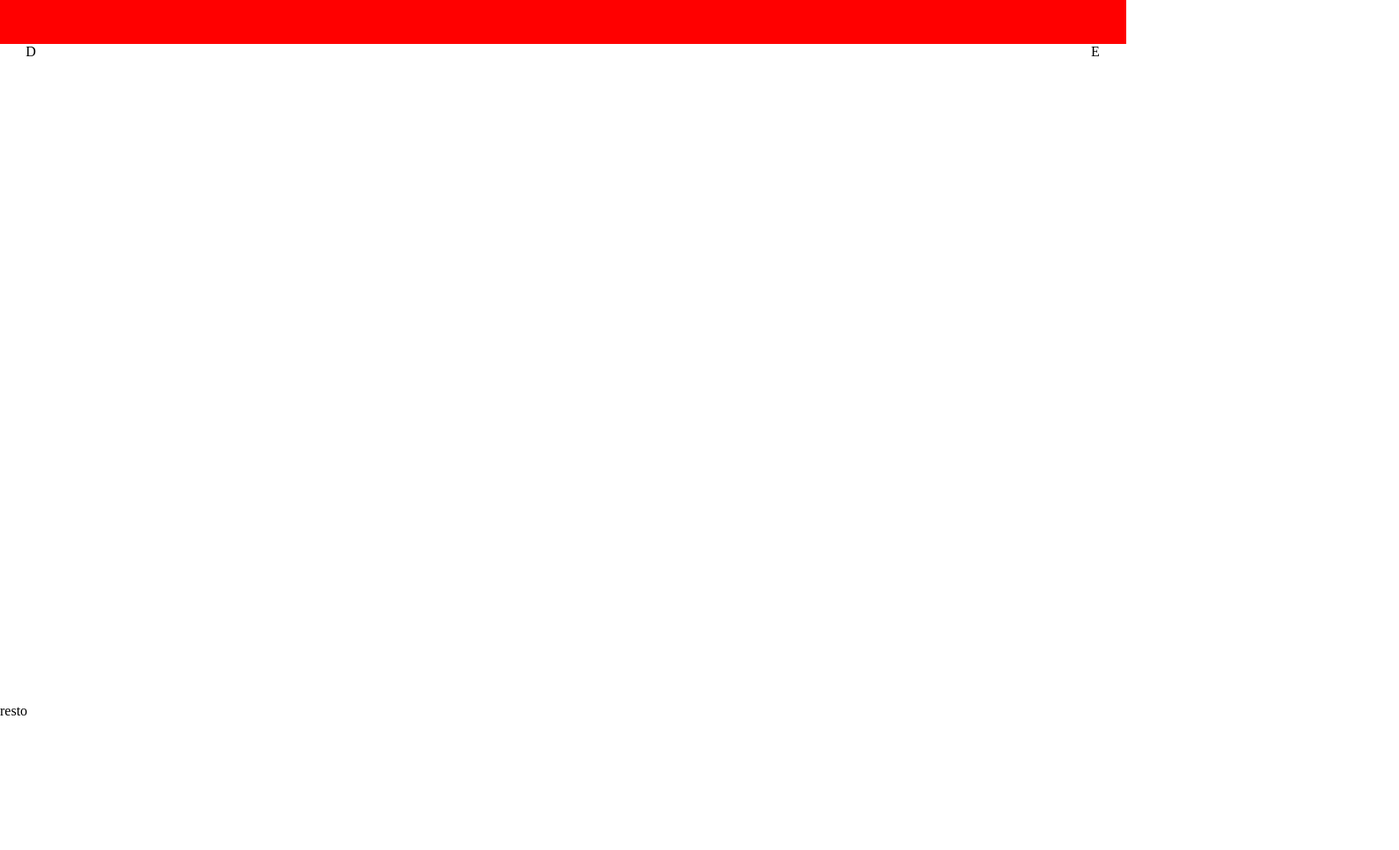
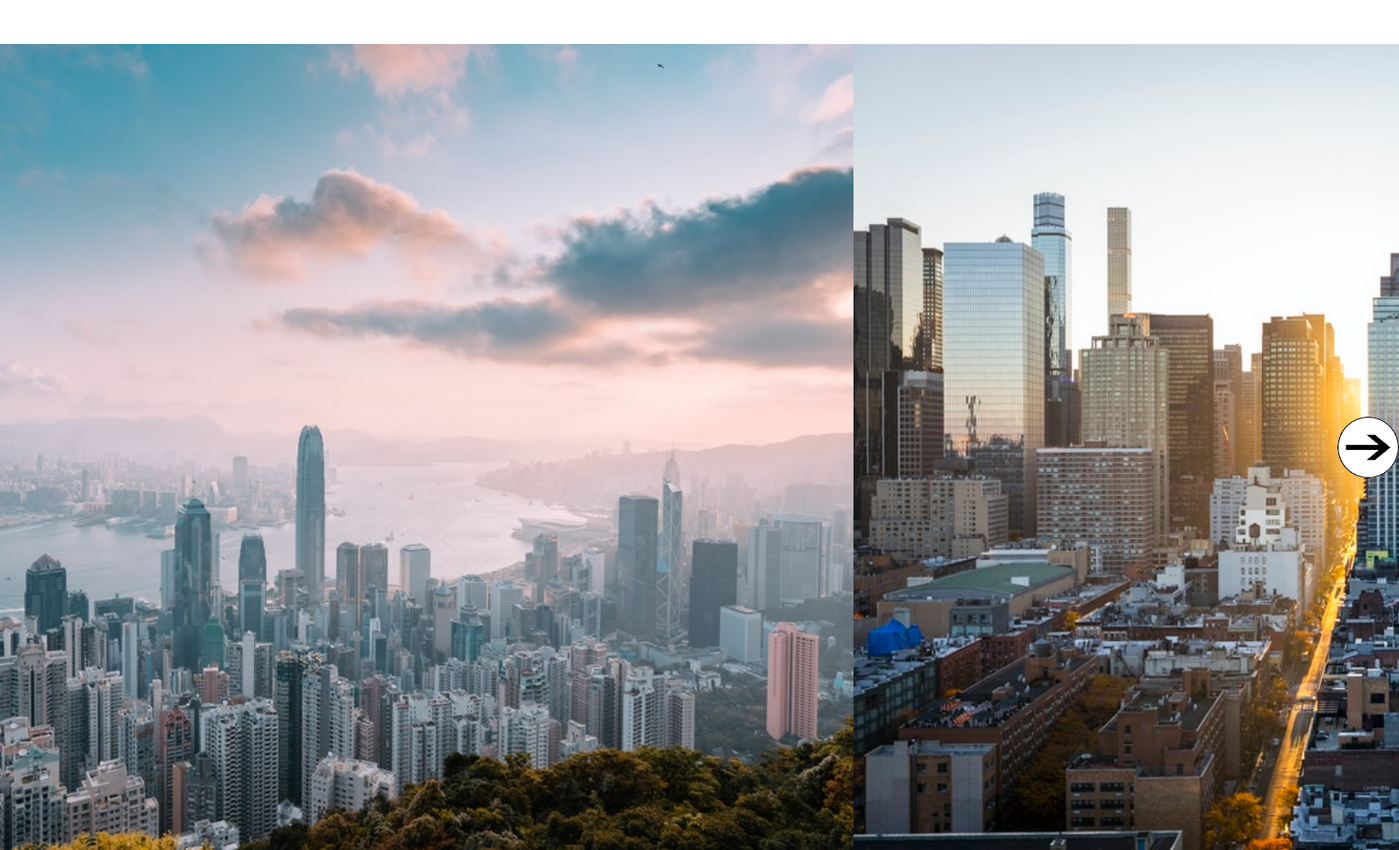
Before and after one commit to CandidoRPNeto/Slider, a plain HTML site: page index.html in a window 1280 px wide. Shown: the whole page at 88% size, 1590 px wide, since content can reach past the window. Before the commit the page ends 818 px from the top, so only its background shows below. Drawn offline with Linux system fonts and the light colour scheme.

Commit message:
Projeto finalizado

```diff
--- a/index.html
+++ b/index.html
@@ -11,8 +11,12 @@
             <div class="header"></div>
             <div class="slider">
                 <div class="controlers">
-                    <div class="c-botao">D</div>
-                    <div class="c-botao">E</div>
+                    <div class="c-botao" onclick="voltarImagem()">
+                        <div class="c-botao-img" style="background-image: url('Img/arrow_l.png');"></div>
+                    </div>
+                    <div class="c-botao" onclick="seguirImagem()">
+                        <div class="c-botao-img" style="background-image: url('Img/arrow_r.png');"></div>
+                    </div>
                 </div>
                 <div class="s-width">
                     <div class="s-img" style="background-image: url('Img/img_01.png');"></div>
@@ -22,7 +26,6 @@
             </div>
         </header>
         <section>
-            resto
         </section>
         <script src="script.js"></script>
     </body>
--- a/script.js
+++ b/script.js
@@ -0,0 +1,26 @@
+let quantImg = document.querySelectorAll('.s-img').length;
+let slidWidth = document.querySelector('.slider').clientWidth;
+let slidAtual = 0;
+document.querySelector('.s-width').style.width = (slidWidth * quantImg) + 'px';
+document.querySelector('.controlers').style.width = slidWidth + 'px';
+document.querySelector('.controlers').style.height = document.querySelector('.slider').clientHeight + 'px';
+
+function mudarImagem(){
+    let larguraImg = document.querySelector('.s-img').clientWidth;
+    let margem = (slidAtual * larguraImg);
+    document.querySelector('.s-width').style.marginLeft = '-' + margem + 'px';
+}
+
+function seguirImagem(){
+    slidAtual++;
+    if(slidAtual > (quantImg - 1))
+        slidAtual = 0;
+    mudarImagem();
+}
+
+function voltarImagem(){
+    slidAtual--;
+    if(slidAtual < 0)
+        slidAtual = quantImg - 1;
+    mudarImagem();
+}
--- a/style.css
+++ b/style.css
@@ -8,16 +8,14 @@ header{
     margin: 0;
     display: flex;
     flex-direction: column;
-    height: 100vh;
+    align-items: center;
 }
 .header{
     height: 50px;
-    background-color: red;
 }
 .controlers{
     position: absolute;
     z-index: 99px;
-    width: 100%;
     display: flex;
     justify-content: space-between;
     align-items: center;
@@ -27,18 +25,25 @@ header{
     width: 70px;
     height: 70px;
     border-radius: 50%;
-    text-align: center;
     overflow: hidden;
     cursor: pointer;
 }
+.c-botao-img{
+    width: 70px;
+    height: 70px;
+    height: inherit;
+    background-position: center;
+    background-size: cover;
+}
 .slider{
-    flex: 1;
+    width: 1900px;
+    height: 917px;
     overflow: hidden;
 }
 .s-width{
     height: 100%;
     display: flex;
-    transition: all ease 0.3s;
+    transition: all ease 0.5s;
 }
 .s-img{
     width: 100vw;
```
Also changed, not shown: Img/arrow_l.png (added), Img/arrow_r.png (added), Img/img_01.png (added), Img/img_02.png (added), Img/img_03.png (added).
